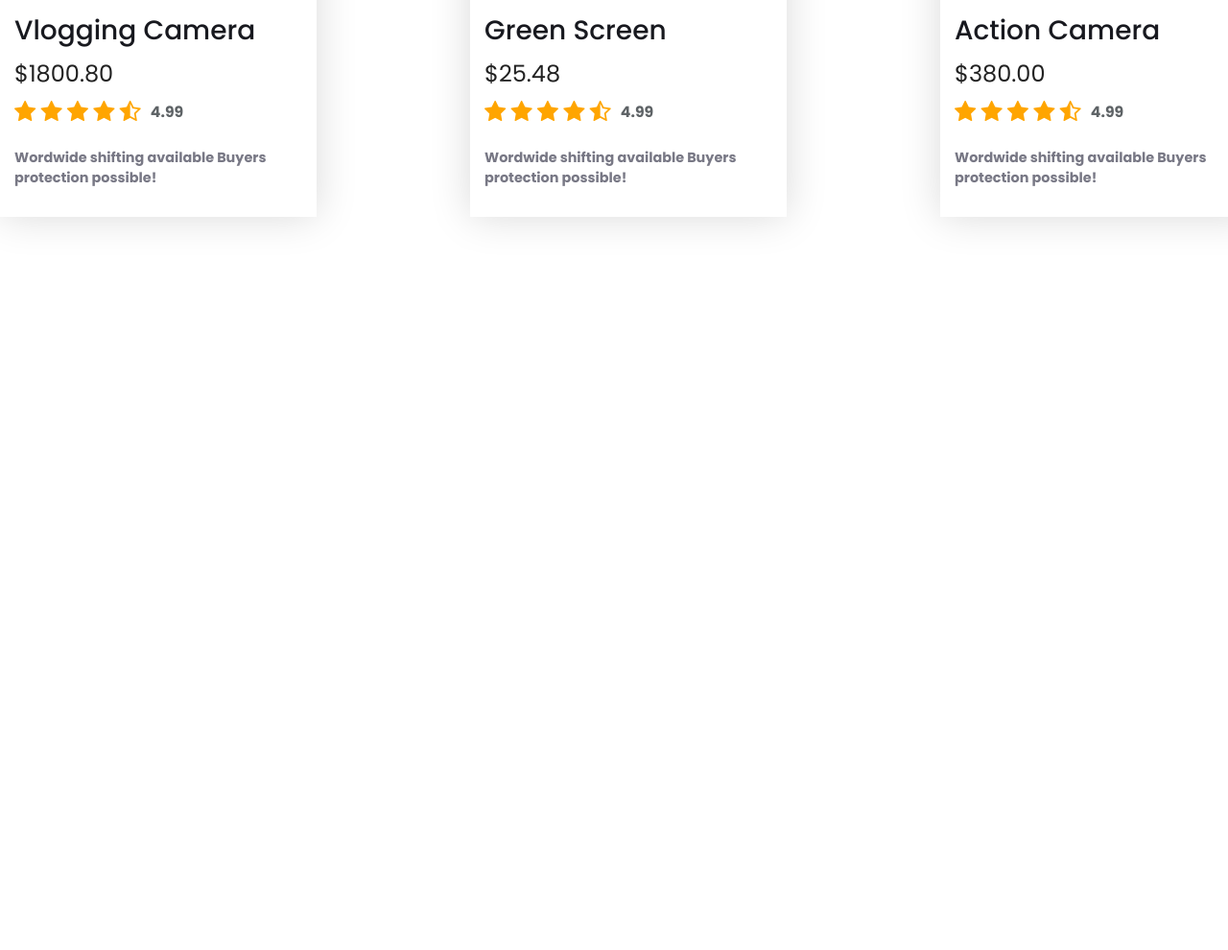
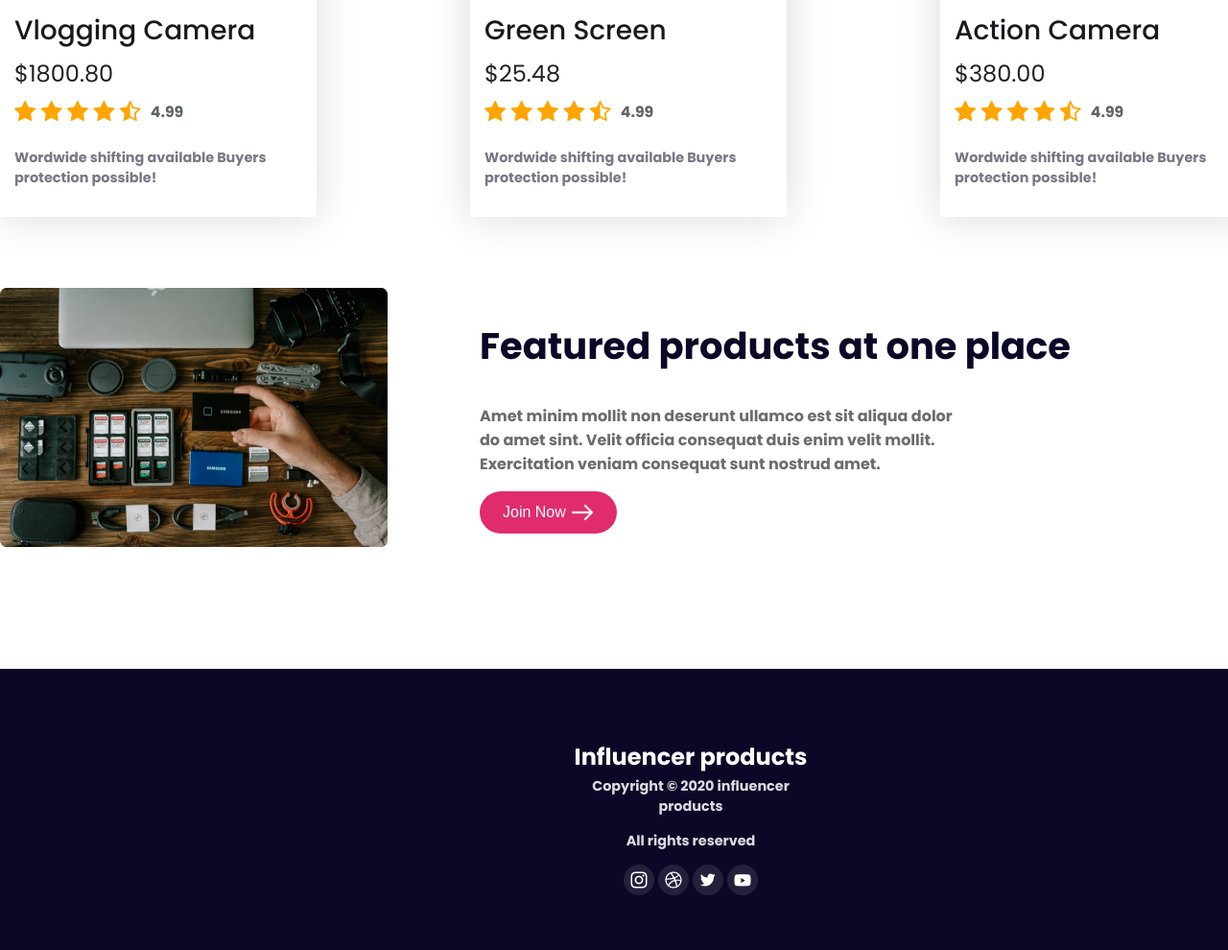
Before and after one commit to mahmudul11223344/influencer-gear-website, a plain HTML site: page index.html in a window 1280 px wide. Shown: the part 2350-3340 px from the top of the page at 96% size. Before the commit the page ends 2650 px from the top, so only its background shows below. Drawn offline with Linux system fonts and the light colour scheme.

Commit message:
added-the-footer

```diff
--- a/Style/style.css
+++ b/Style/style.css
@@ -184,6 +184,53 @@ body {
 
 /* main card style end */
 
+/* main featured style */
+
+.featured{
+    display: flex;
+    gap: 96px;
+}
+
+.featured-des-heading{
+    font-size: 2.4rem;
+    font-weight: 700;
+    color: rgb(10, 8, 38);
+}
+
+.featured-des-des{
+    font-size: 1rem;
+    font-weight: 700;
+    color: rgb(108, 108, 108);
+}
+
+/* end the style of main */
+
+/* footer style */
+
+footer {
+    background-color: rgba(10, 8, 38, 1);
+    margin-top: 120px;
+}
+
+.footer-heading{
+    font-size: 1.5rem;
+    font-weight: 700;
+    color: rgba(255, 255, 255);
+    margin-bottom: 3px;
+}
+
+.footer-section{
+    padding: 50px 589px;
+    text-align: center;
+}
+
+.description{
+    font-size: 0.9rem;
+    font-weight: 700;
+    color: rgb(217, 219, 225);
+    margin-top: 3px;
+}
+
 @media screen and (max-width:576px) {
     .navbar, .banner, .navbar-list {
         flex-direction: column;
--- a/index.html
+++ b/index.html
@@ -232,9 +232,31 @@
                 </div>
             </div>
         </section>
+
+        <section class="featured">
+            <div class="featured-pic">
+                <img src="images/gear.png" alt="">
+            </div>
+            <div class="featured-des">
+                <h2 class="featured-des-heading">Featured products at one place</h2>
+                <p class="featured-des-des">Amet minim mollit non deserunt ullamco est sit aliqua dolor <br> do amet sint. Velit officia consequat duis enim velit mollit. <br> Exercitation veniam consequat sunt nostrud amet.</p>
+                <button class="banner-btn"> <span>Join Now</span><img class="next-icon" src="icons/next.png"
+                    alt="Next Icon" width="24px"></button>
+            </div>
+        </section>
     </main>
     <footer>
-
+        <section class="footer-section">
+            <h3 class="footer-heading">Influencer products</h3>
+            <p class="description">Copyright © 2020  influencer products</p>
+            <p class="description">All rights reserved</p>
+            <div class="footer-media">
+                <a href=""><img src="icons/Instagram.png" alt=""></a>
+                <a href=""><img src="icons/Dribbble.png" alt=""></a>
+                <a href=""><img src="icons/Twitter.png" alt=""></a>
+                <a href=""><img src="icons/Youtube.png" alt=""></a>
+            </div>
+        </section>
     </footer>
 </body>
 
```
Also changed, not shown: icons/Dribbble.png (added), icons/Instagram.png (added), icons/Twitter.png (added), icons/Youtube.png (added).
